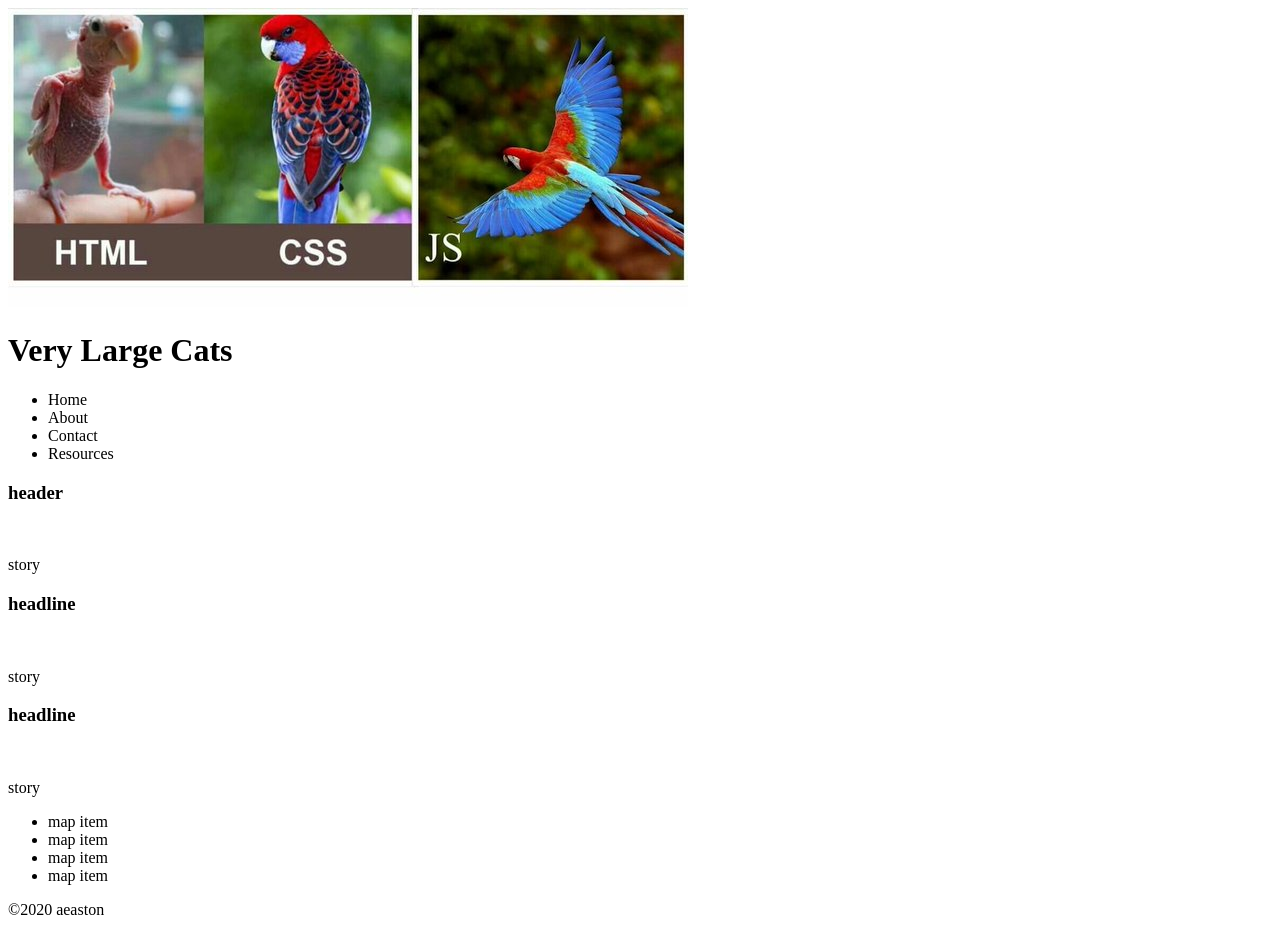
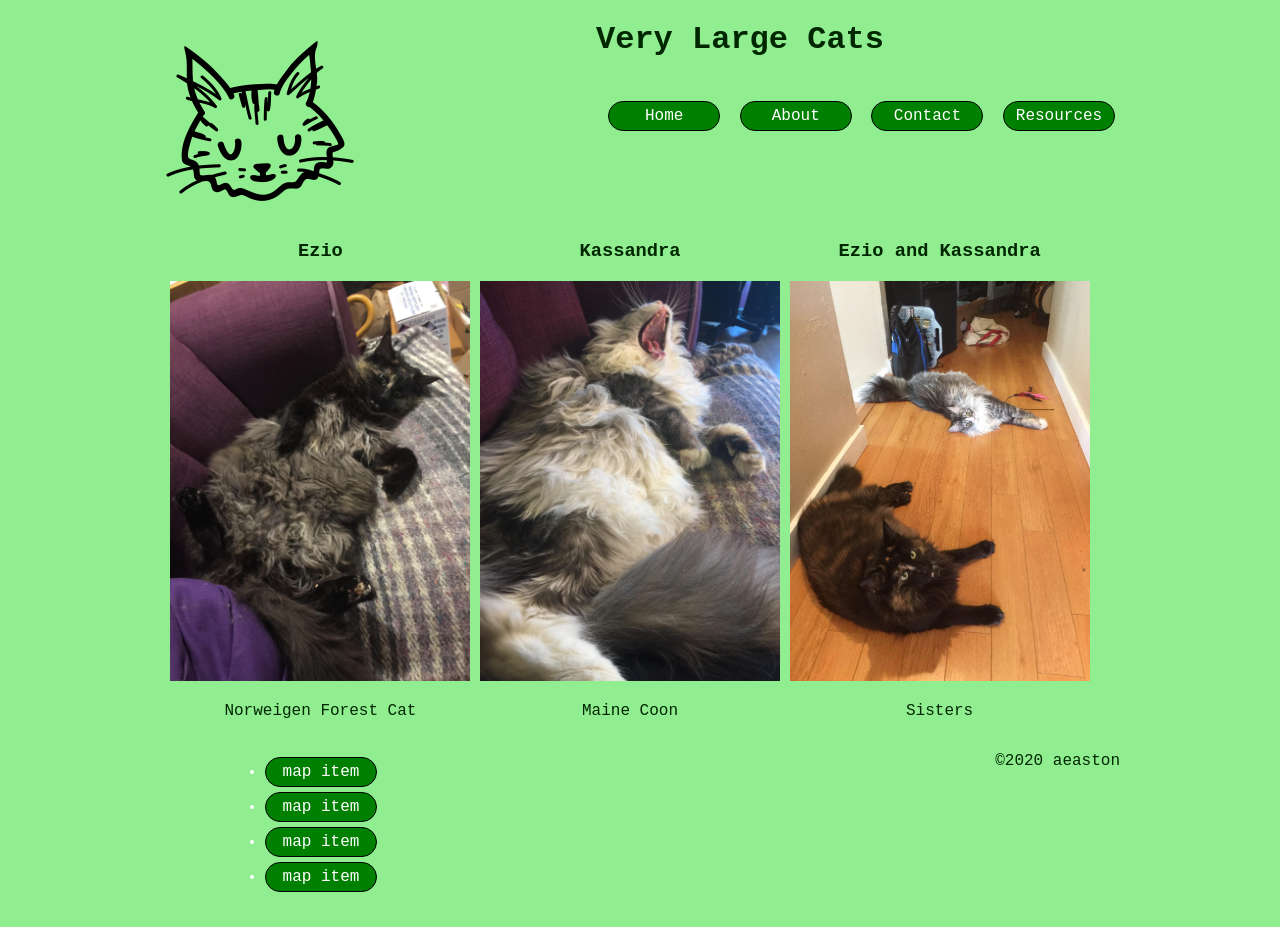
Before and after one commit to adrienneeaston/class-project, a plain HTML site: page index.html in a window 1280 px wide. Drawn offline with Linux system fonts and the light colour scheme.

Commit message:
adding css

```diff
--- a/index.html
+++ b/index.html
@@ -4,11 +4,12 @@
   <meta charset="UTF-8">
   <meta name="viewport" content="width=device-width, initial-scale=1.0">
   <title>Class Project</title>
+  <link rel="stylesheet" href="style.css">
 </head>
 
 <body>
   <header>
-    <img src="images/parrot-html-css-js.jpg" alt="parrots">
+    <img src="images/cat-logo.png" alt="parrots">
     <h1>Very Large Cats</h1>
     <nav>
       <ul>
@@ -21,23 +22,25 @@
   </header>
 
   <main>
+    <section>
       <article>
-      <h3>header</h3>
-      <img src="" alt="">
-      <p>story</p>
+        <h3>Ezio</h3>
+        <img class="breed" id="nfc" src="images/ezio.jpg" alt="">
+        <p>Norweigen Forest Cat</p>
       </article>
 
       <article>
-      <h3>headline</h3>
-      <img src="" alt="">
-      <p>story</p>
+        <h3>Kassandra</h3>
+        <img class="breed" src="images/kassandra.jpg" alt="">
+        <p>Maine Coon</p>
       </article>
 
       <article>
-      <h3>headline</h3>
-      <img src="" alt="">
-      <p>story</p>
+        <h3>Ezio and Kassandra</h3>
+        <img id="playing" src="images/ezio-and-kassandra.jpg" alt="">
+        <p>Sisters</p>
       </article>
+    </section>
   </main>
 
   <footer>
@@ -48,7 +51,7 @@
       <li>map item</li>
     </ul>
 
-    &copy;2020 aeaston
+    <p>&copy;2020 aeaston</p>
   </footer>
 </body>
 </html>
--- /dev/null
+++ b/style.css
@@ -0,0 +1,81 @@
+/* header */
+
+body {
+  background-color: lightgreen;
+  color: rgb(1, 39, 1);
+  font-family: 'Courier New', Courier, monospace;
+  margin: 0px auto;
+  width: 960px;
+}
+
+header {
+  height: 200px;
+}
+
+header img {
+  float: left;
+}
+
+h1 {
+  text-align: center;
+
+}
+
+nav {
+  float: right;
+}
+
+header li {
+  display: inline-block;
+  width: 100px;
+  background-color: green;
+  padding: 5px;
+  text-align: center;
+  border-radius: 25px;
+  margin: 5px;
+  border: 1px solid black;
+  color: white;
+}
+
+/* main */
+
+main img {
+  width: 300px;
+}
+
+section {
+  width: 940px;
+  text-align: center;
+}
+
+article {
+  width: 300px;
+  display: inline-block;
+}
+
+/* footer */
+
+footer {
+  align-content: center;
+}
+
+footer ul {
+  width: 100px;
+  display: inline-block;
+  margin-left: 60px;
+}
+
+footer li {
+  width: 100px;
+  padding: 5px;
+  margin: 5px;
+  text-align: center;
+  border-radius: 25px;
+  border: 1px solid black;
+  color: white;
+  background-color: green;
+}
+
+footer p {
+  float: right;
+}
```
Also changed, not shown: images/cat-logo.png (added). Lines whose indentation alone changed are shown as unchanged.
